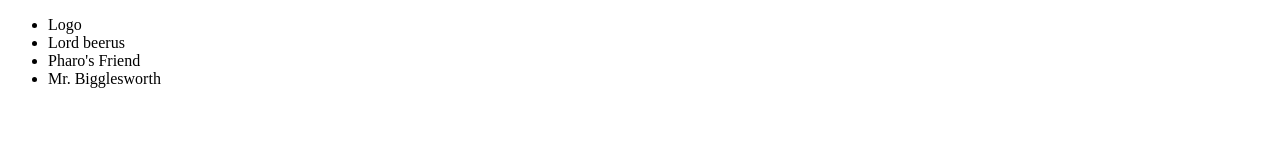
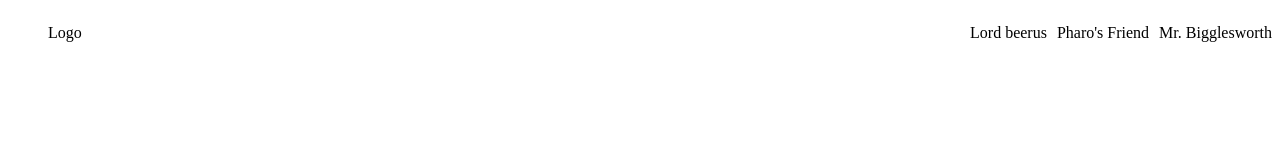
Before and after one commit to NoOnesAtHome/css-project1, a plain HTML site: page index.html in a window 1280 px wide. Drawn offline with Linux system fonts and the light colour scheme.

Commit message:
header positioned

```diff
--- a/index.html
+++ b/index.html
@@ -5,14 +5,16 @@
 <link rel="stylesheet" href="style.css">
 <title>The Sphynx Cat</title>
 </head>
- <nav>
-    <ul>
+ <div class="header">
+    <ul class="left-side">
         <li>Logo</li>
+    </ul>
+    <ul class="right-side">
         <li>Lord beerus</li>
         <li>Pharo's Friend</li>
         <li>Mr. Bigglesworth</li>
-    </ul>
- </nav>
+     </ul>
+ </div>
 
 
 
--- a/style.css
+++ b/style.css
@@ -0,0 +1,11 @@
+.header {
+    display: flex;
+    flex-direction: row;
+    justify-content: space-between;
+}
+
+ul {
+    list-style-type: none;
+    display: flex;
+    gap: 10px;
+}
```
